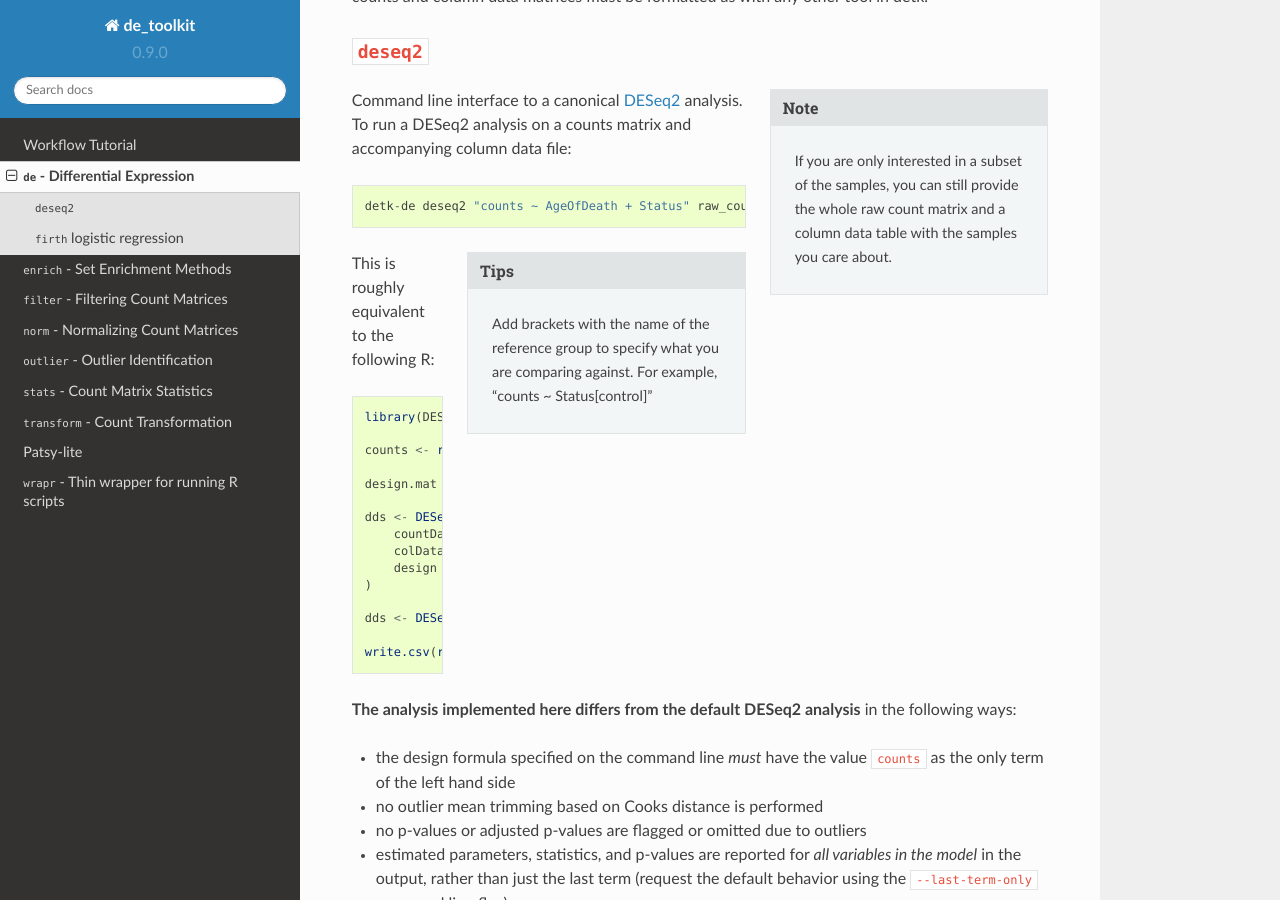
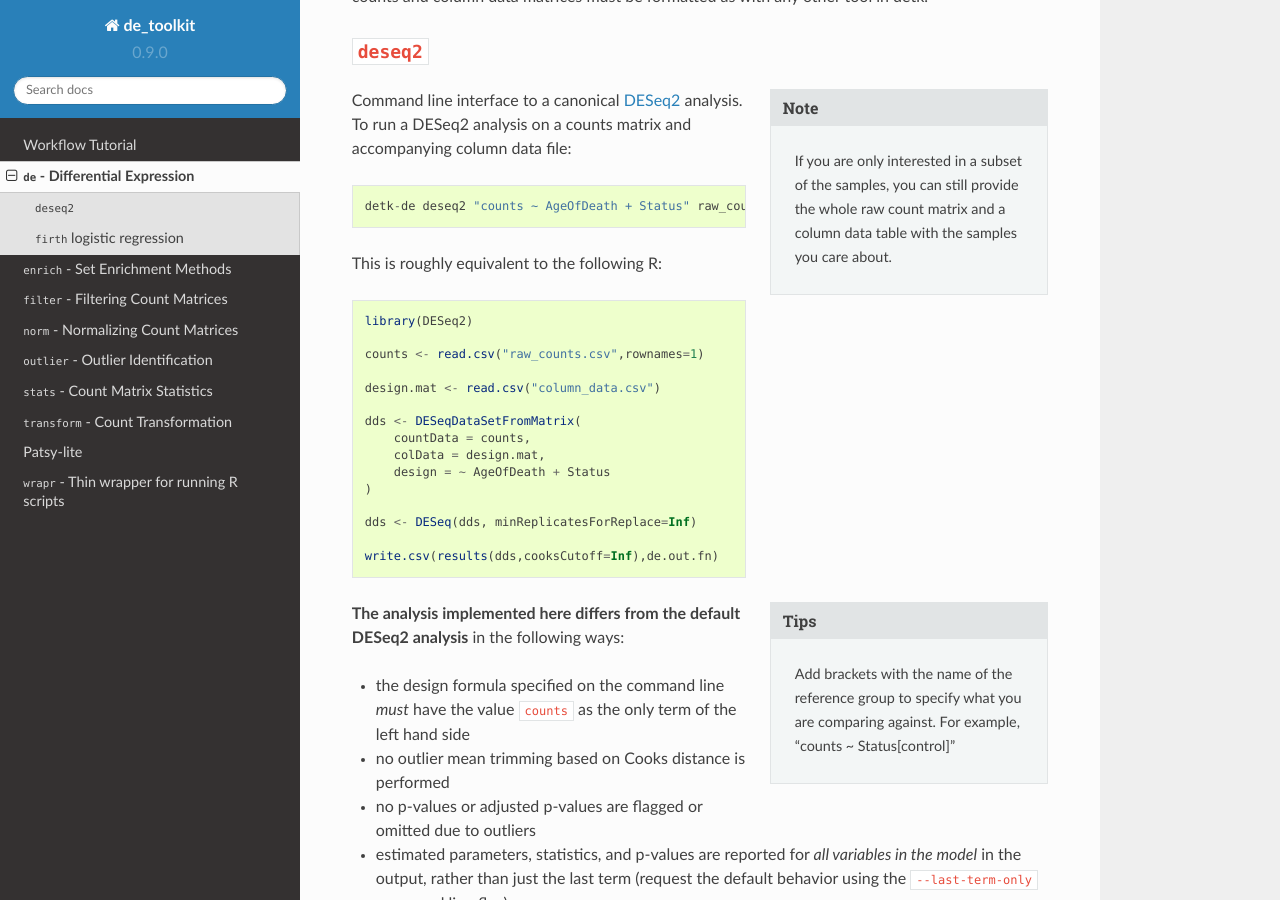
Before and after one commit to BU-Neuromics/de_toolkit, a Sphinx documentation site: the page built from docs/de.rst, in a window 1280 px wide and 900 px high, scrolled down 449 px. Built offline with Sphinx 7.4.7 and the Read the Docs theme 2.0.0, drawn with Linux system fonts in a browser that asks for light colours; the version number is read from the project's files by our own code; some of the changed lines change nothing that is shown.

Commit message:
de.rst edited online with Bitbucket

```diff
--- a/docs/de.rst
+++ b/docs/de.rst
@@ -30,10 +30,7 @@ analysis on a counts matrix and accompanying column data file::
 
 .. _DESeq2: https://bioconductor.org/packages/release/bioc/html/DESeq2.html
 
-.. sidebar:: Tips
 
-    Add brackets with the name of the reference group to specify what you are comparing against.
-    For example, "counts ~ Status[control]"
 
 This is roughly equivalent to the following R:
 
@@ -56,7 +53,10 @@ This is roughly equivalent to the following R:
     write.csv(results(dds,cooksCutoff=Inf),de.out.fn)
 
 
+.. sidebar:: Tips
 
+    Add brackets with the name of the reference group to specify what you are comparing against.
+    For example, "counts ~ Status[control]"
 
 **The analysis implemented here differs from the default DESeq2 analysis** in
 the following ways:
```
